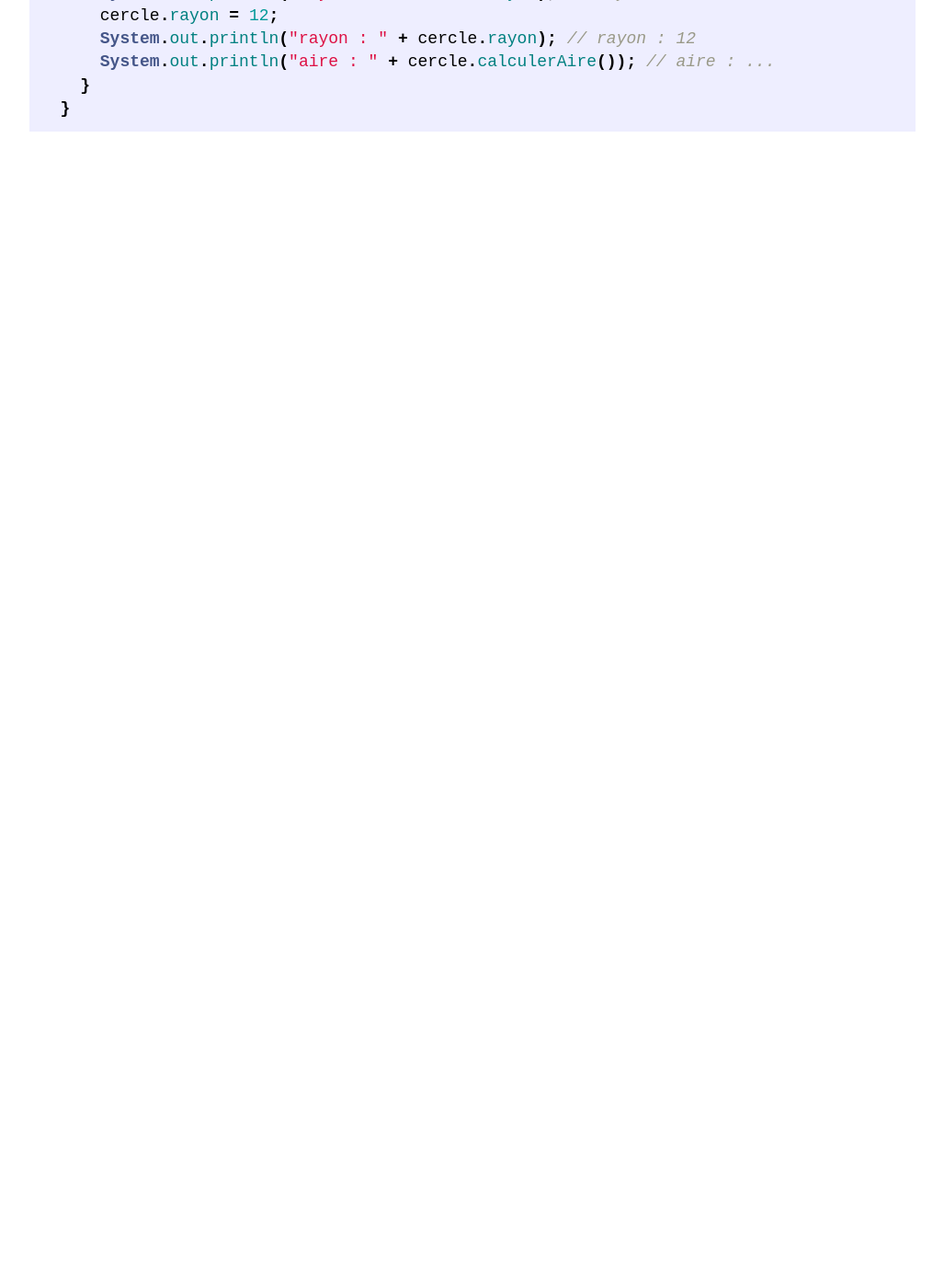
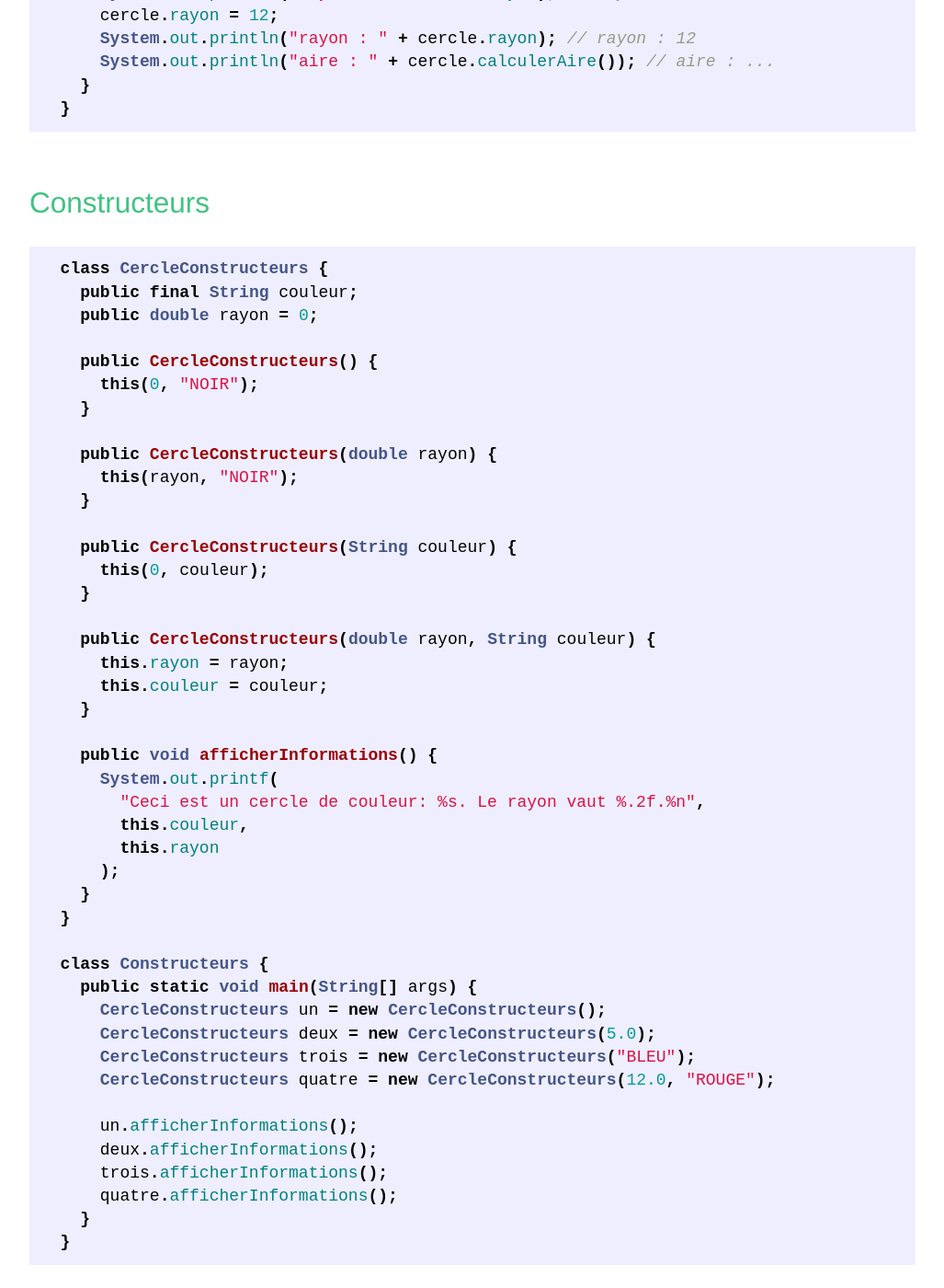
Before and after one commit to Kehrlann/cours-java-info1, a Jekyll site: the page built from _posts/2018-10-23-object-oriented-programming.markdown, in a window 1280 px wide and 1400 px high, scrolled down 802 px. Shown: the whole window at 92% size, without its empty margins (126-1153 px from the left). Built offline with Jekyll 4.4.1, drawn with Linux system fonts in a browser that asks for light colours; before the commit the page ends 999 px from its top, so only the background shows below that.

Commit message:
OOP: exemple de constructeurs

````diff
--- a/_posts/2018-10-23-object-oriented-programming.markdown
+++ b/_posts/2018-10-23-object-oriented-programming.markdown
@@ -32,3 +32,51 @@ date: 2018-10-23 01:00
     }
   }
 ```
+
+## Constructeurs
+
+```java
+  class CercleConstructeurs {
+    public final String couleur;
+    public double rayon = 0;
+
+    public CercleConstructeurs() {
+      this(0, "NOIR");
+    }
+
+    public CercleConstructeurs(double rayon) {
+      this(rayon, "NOIR");
+    }
+
+    public CercleConstructeurs(String couleur) {
+      this(0, couleur);
+    }
+
+    public CercleConstructeurs(double rayon, String couleur) {
+      this.rayon = rayon;
+      this.couleur = couleur;
+    }
+
+    public void afficherInformations() {
+      System.out.printf(
+        "Ceci est un cercle de couleur: %s. Le rayon vaut %.2f.%n",
+        this.couleur,
+        this.rayon
+      );
+    }
+  }
+
+  class Constructeurs {
+    public static void main(String[] args) {
+      CercleConstructeurs un = new CercleConstructeurs();
+      CercleConstructeurs deux = new CercleConstructeurs(5.0);
+      CercleConstructeurs trois = new CercleConstructeurs("BLEU");
+      CercleConstructeurs quatre = new CercleConstructeurs(12.0, "ROUGE");
+
+      un.afficherInformations();
+      deux.afficherInformations();
+      trois.afficherInformations();
+      quatre.afficherInformations();
+    }
+  }
+```
````
